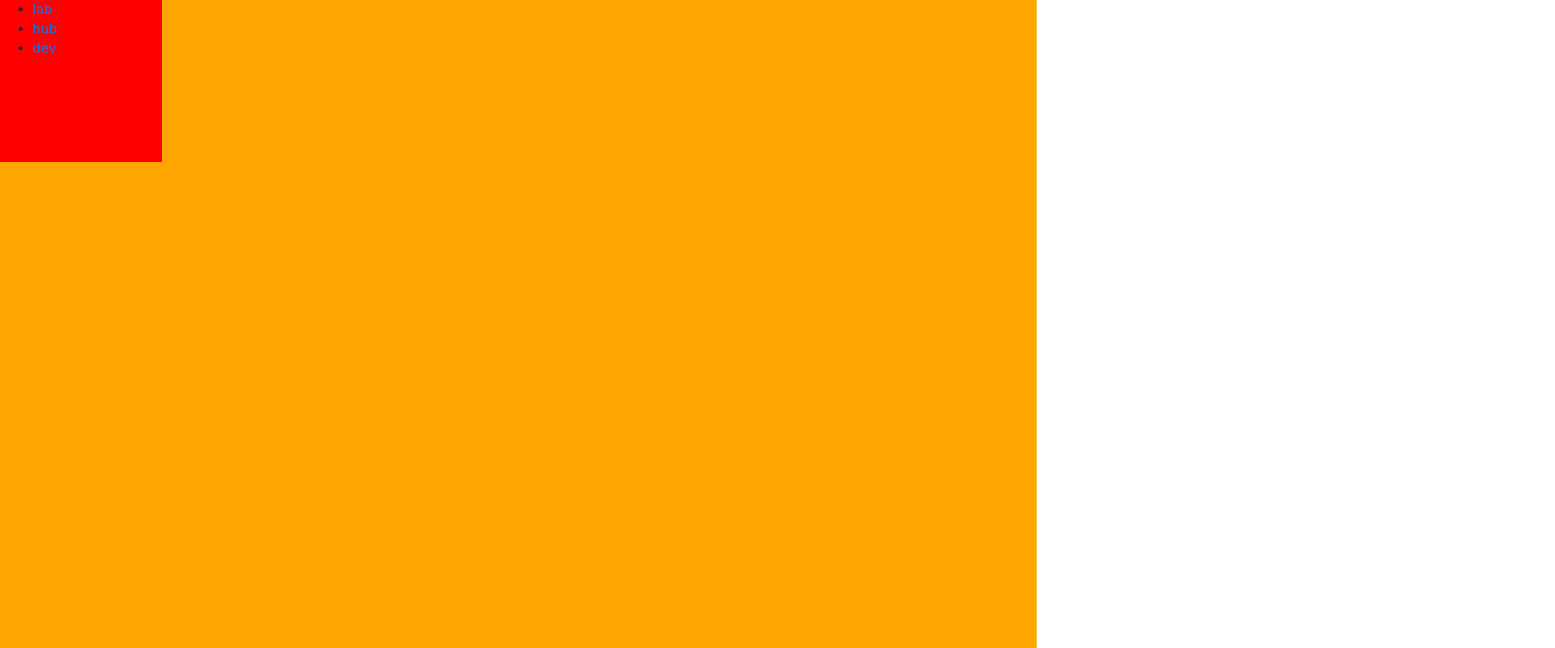
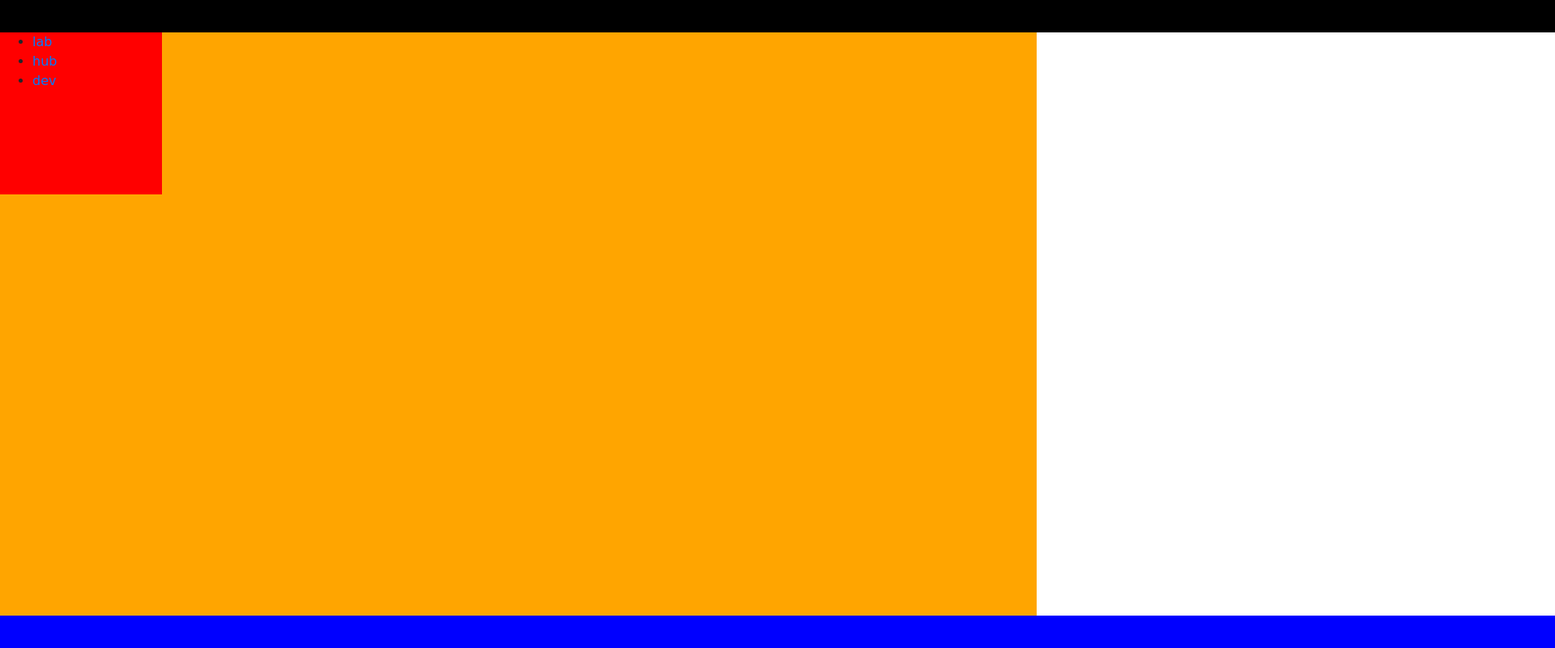
Before and after one commit to CedricTheveneau/Le-Hub, a plain HTML site: page index.html in a window 1280 px wide. Shown: the top 800 px of the page at 81% size, 1920 px wide, since content can reach past the window. Drawn offline with nearby package versions, Linux system fonts and the light colour scheme; a web font is replaced by a local one.

Commit message:
Added header and footer that cover all parts

```diff
--- a/index.html
+++ b/index.html
@@ -46,7 +46,7 @@
     </div>-->
 
     <header>
-      <!-- Header content -->
+      <div class="h"></div>
     </header>
 
     <main>
@@ -84,7 +84,7 @@
     </main>
 
     <footer>
-      <!-- Footer content -->
+      <div class="f"></div>
     </footer>
 
     <!-- Backup scripts -->
--- a/styles.css
+++ b/styles.css
@@ -1,10 +1,21 @@
 ::-webkit-scrollbar {
   display: none;
+}
+
+body {
+  overflow-x: hidden;
+}
+
+.h {
+  background-color: black;
+  height: 5vh;
+  width: 300vw;
 }
 
 main {
   scroll-behavior: smooth;
   width: 100vw;
+  height: 90vh;
   display: flex;
   overflow-x: auto;
   overflow-y: auto;
@@ -35,3 +46,9 @@ main {
   height: 100vh;
   background-color: green;
 }
+
+.f {
+  background-color: blue;
+  height: 5vh;
+  width: 300vw;
+}
```
